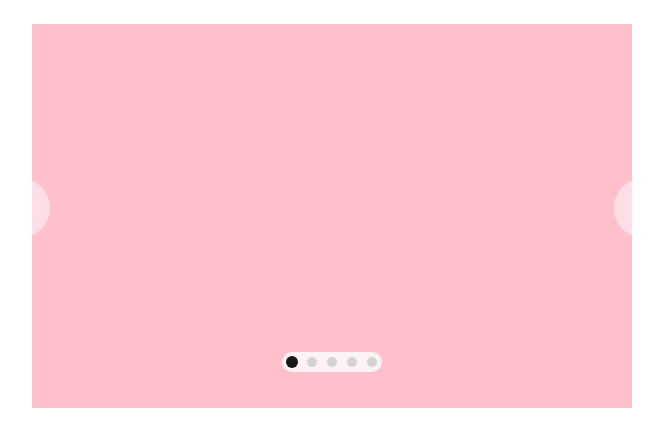
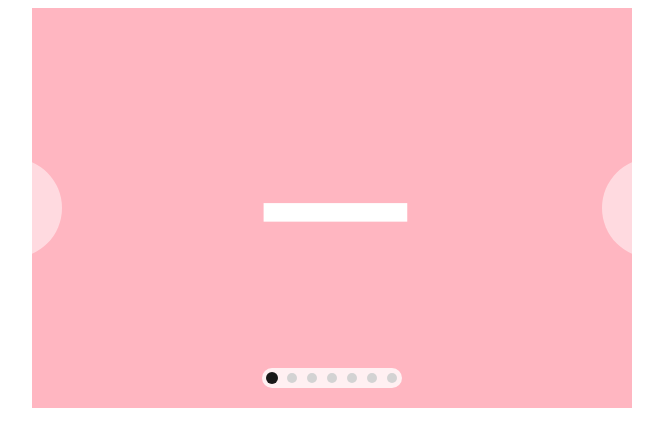
Before and after one commit to laohezi/html, a plain HTML site: page Carousel2.html in a window 1280 px wide. Shown: the whole page, without its empty margins (308-971 px from the left). Drawn offline with Linux system fonts and the light colour scheme.

Commit message:
carousel with text

```diff
--- a/Carousel2.html
+++ b/Carousel2.html
@@ -13,6 +13,7 @@
             margin: auto;
             width: 600px;
             height: 400px;
+            overflow: hidden;
         }
 
         .image {
@@ -22,6 +23,15 @@
             background-size: cover;
             width: 100%;
             height: 100%;
+            display: flex;
+            font-size: 150px;
+            color: white;
+            font-weight: 900;
+            align-items: center;
+            justify-content: center;
+            box-sizing: border-box;
+
+
 
         }
 
@@ -58,6 +68,14 @@
             transform: scale(1.2);
         }
 
+        ul {
+            padding-inline-start: 0;
+            margin-block-start: 0;
+            margin-block-end: 0;
+        }
+
+
+
 
 
         .indicator {
@@ -75,10 +93,11 @@
 
         }
 
-        #vpscroll {
+        .vpscroll {
             position: absolute;
             width: 100%;
             height: 100%;
+
         }
 
 
@@ -92,12 +111,16 @@
         span {
             position: absolute;
             background: white;
-            height: 60px;
-            width: 60px;
+            height: 100px;
+            width: 100px;
             z-index: 2;
             opacity: .5;
             border-radius: 50%;
 
+        }
+
+        span:hover {
+            box-shadow: 2px 2px 20px;
         }
 
         .left {
@@ -122,8 +145,7 @@
     <div class="card">
 
         <div id="vp">
-            <ul id="vpscroll">
-
+            <ul class='vpscroll' id="vpscroll">
             </ul>
 
         </div>
@@ -140,18 +162,50 @@
 
 
     <script>
+
+
         var vp = document.getElementById('vpscroll')
         var indicator = document.getElementById('indicator')
         var currentPositon = 0;
-        var colors = [
-            'Pink', 'LightPink', 'HotPink', 'Plum','DeepPink'
-        ]
+
+
 
         var size = 0;
 
-        for (let i = 0; i < colors.length; i++) {
-            size = colors.length
-            addImage(i, colors[i])
+        var items = [
+            {
+                text: '一',
+                color: 'LightPink'
+            },
+            {
+                text: '二',
+                color: 'Violet'
+            },
+            {
+                text: '三',
+                color: 'DodgerBlue'
+            },
+            {
+                text: '四',
+                color: 'DeepSkyBlue'
+            },
+            {
+                text: '五',
+                color: 'DarkCyan'
+            },
+            {
+                text: '六',
+                color: 'Turquoise'
+            },
+            {
+                text: '七',
+                color: 'FireBrick'
+            }
+        ]
+
+        for (let i = 0; i < items.length; i++) {
+            size = items.length
+            addItem(i, items[i],)
         }
 
         var left = document.getElementById('left')
@@ -172,15 +226,14 @@
 
 
 
+        q
 
 
-
-        function addImage(i, url) {
+        function addItem(i, item) {
             var div = document.createElement('div')
-            div.style.backgroundColor = url
+            div.style.backgroundColor = item.color
+            div.innerText = item.text
             div.className = "image"
-
-
             div.style.left = 100 * i + '%'
             vp.appendChild(div)
             var li = document.createElement('li')
```
